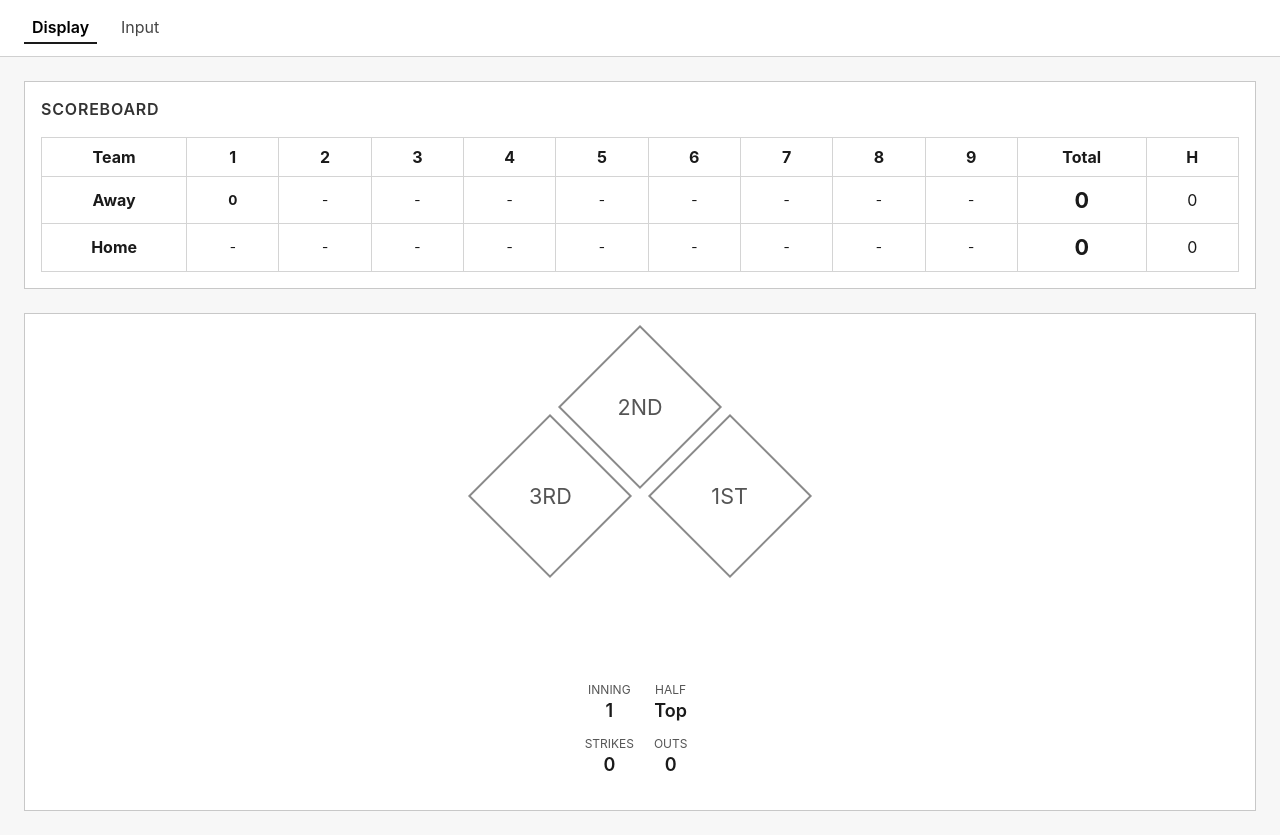
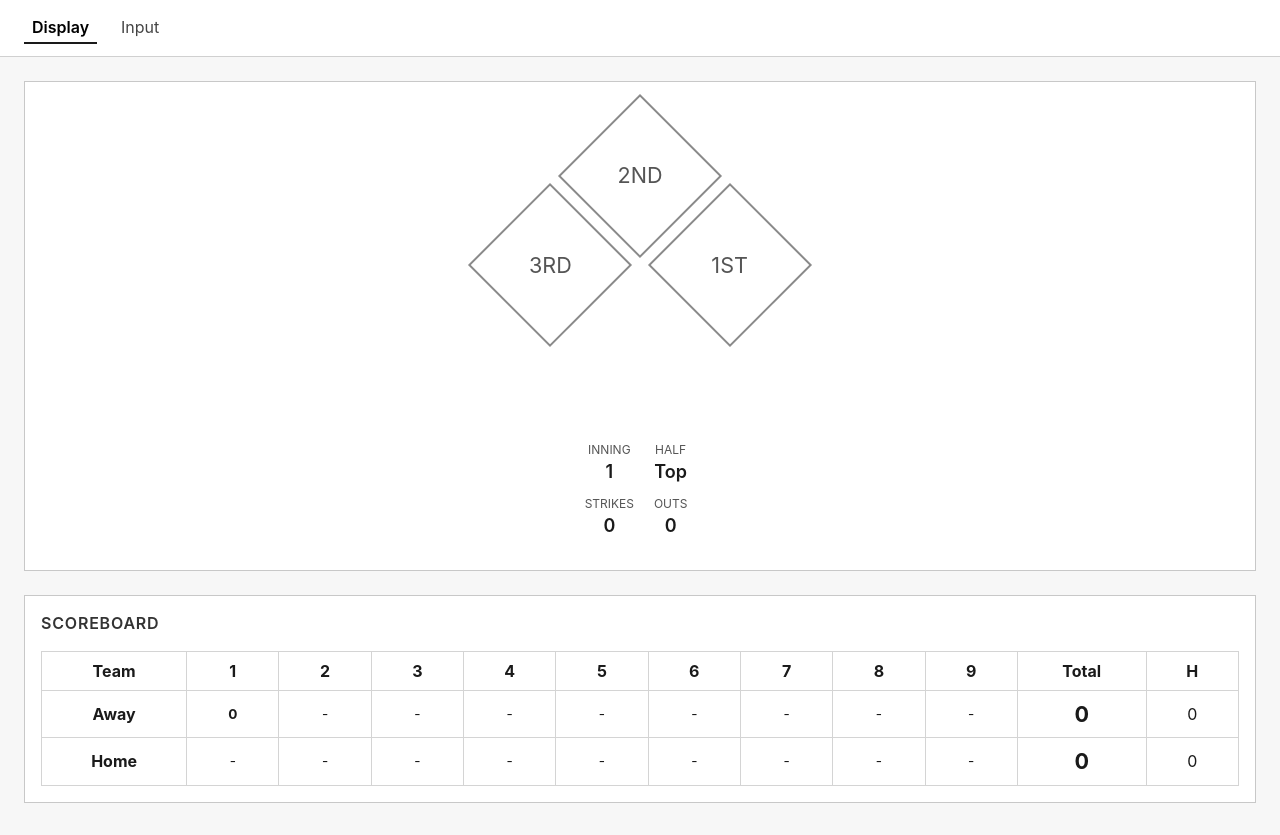
Before and after one commit to alexporasz/beerbaseball-app, a React (Vite) app: page /display in a window 1280 px wide. Built offline with nearby package versions, Linux system fonts and the light colour scheme.

Commit message:
Adjust display layout spacing and order

```diff
--- a/src/styles/display.css
+++ b/src/styles/display.css
@@ -2,10 +2,10 @@
   flex: 1;
   display: grid;
   grid-template-columns: minmax(0, 1fr) minmax(0, 3fr);
-  grid-template-rows: auto minmax(0, 1fr);
+  grid-template-rows: minmax(0, 1fr) auto;
   grid-template-areas:
-    'scoreboard scoreboard'
-    'status status';
+    'status status'
+    'scoreboard scoreboard';
   gap: 1.5rem;
   height: 100%;
   min-height: 0;
@@ -58,6 +58,7 @@
   grid-area: status;
   align-items: center;
   text-align: center;
+  gap: 0.5rem;
 }
 
 .status-panel .status-grid {
@@ -83,8 +84,8 @@
     grid-template-columns: 1fr;
     grid-template-rows: auto;
     grid-template-areas:
-      'scoreboard'
-      'status';
+      'status'
+      'scoreboard';
     height: auto;
   }
 }
```
